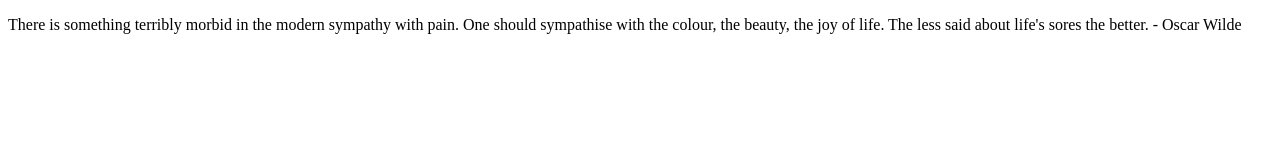
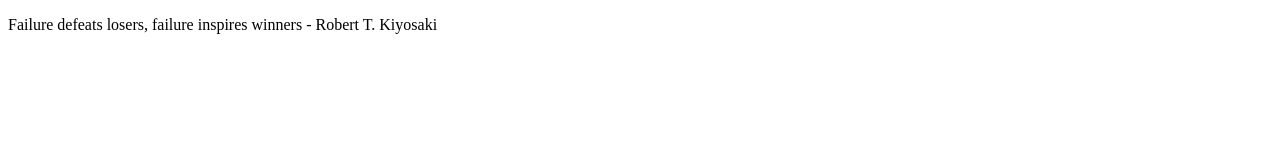
Before and after one commit to CITSOL-ICT/citsol-random-quote-generator, a plain HTML site: page index.html in a window 1280 px wide. Drawn offline with Linux system fonts and the light colour scheme.

Commit message:
Today's quote has been added.

```diff
--- a/index.html
+++ b/index.html
@@ -4,6 +4,6 @@
     <title>Random Quote Generator</title>
 </head>
 <body>
-    <p>There is something terribly morbid in the modern sympathy with pain. One should sympathise with the colour, the beauty, the joy of life. The less said about life's sores the better. - Oscar Wilde</p>
+    <p>Failure defeats losers, failure inspires winners - Robert T. Kiyosaki</p>
 </body>
 </html>
```
